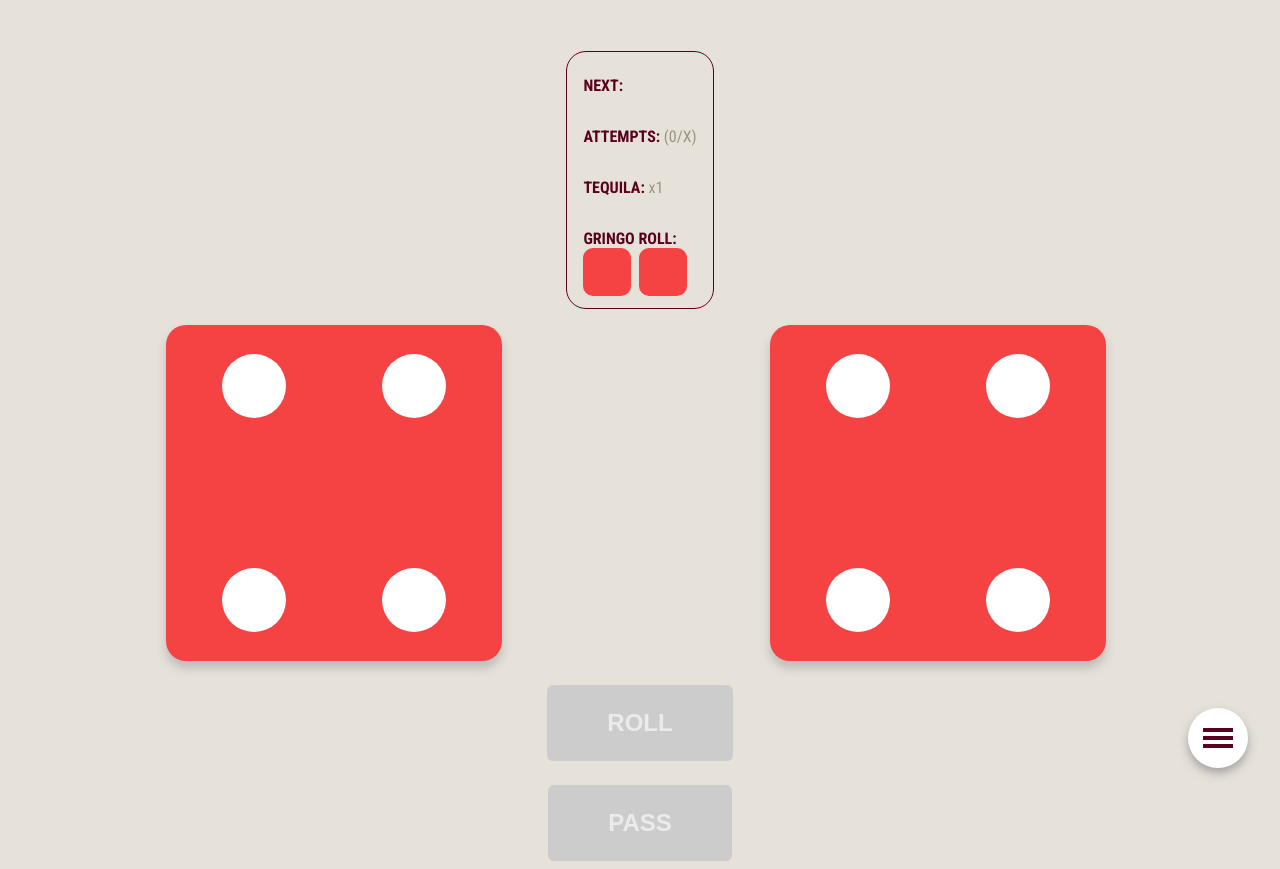
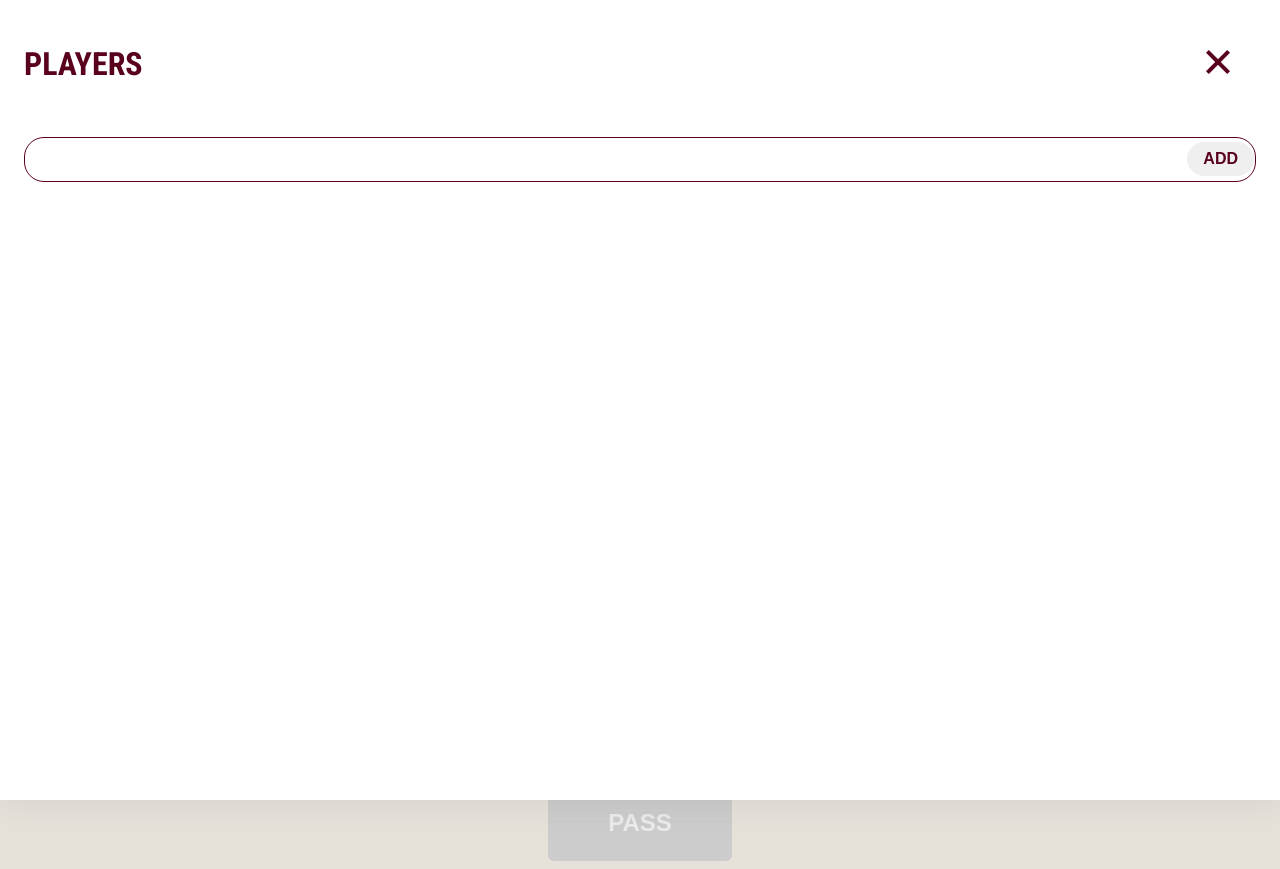
Before and after one commit to ChaseMilligan/Mexico, a React (Create React App) app: page / in a window 1280 px wide. Built offline with nearby package versions, Linux system fonts and the light colour scheme.

Commit message:
UX improvment

```diff
--- a/src/App.js
+++ b/src/App.js
@@ -558,11 +558,12 @@ function App() {
         id="players-trigger"
         ref={playersTrigger}
         onClick={playersTriggerClick}
+        className="trigger-open"
       >
         <div className="patty"></div>
       </div>
 
-      <div id="players-view" ref={playersView} className="players-view">
+      <div id="players-view" ref={playersView} className="players-view open">
         <div className="view-container">
           <h1>Players</h1>
 
```
